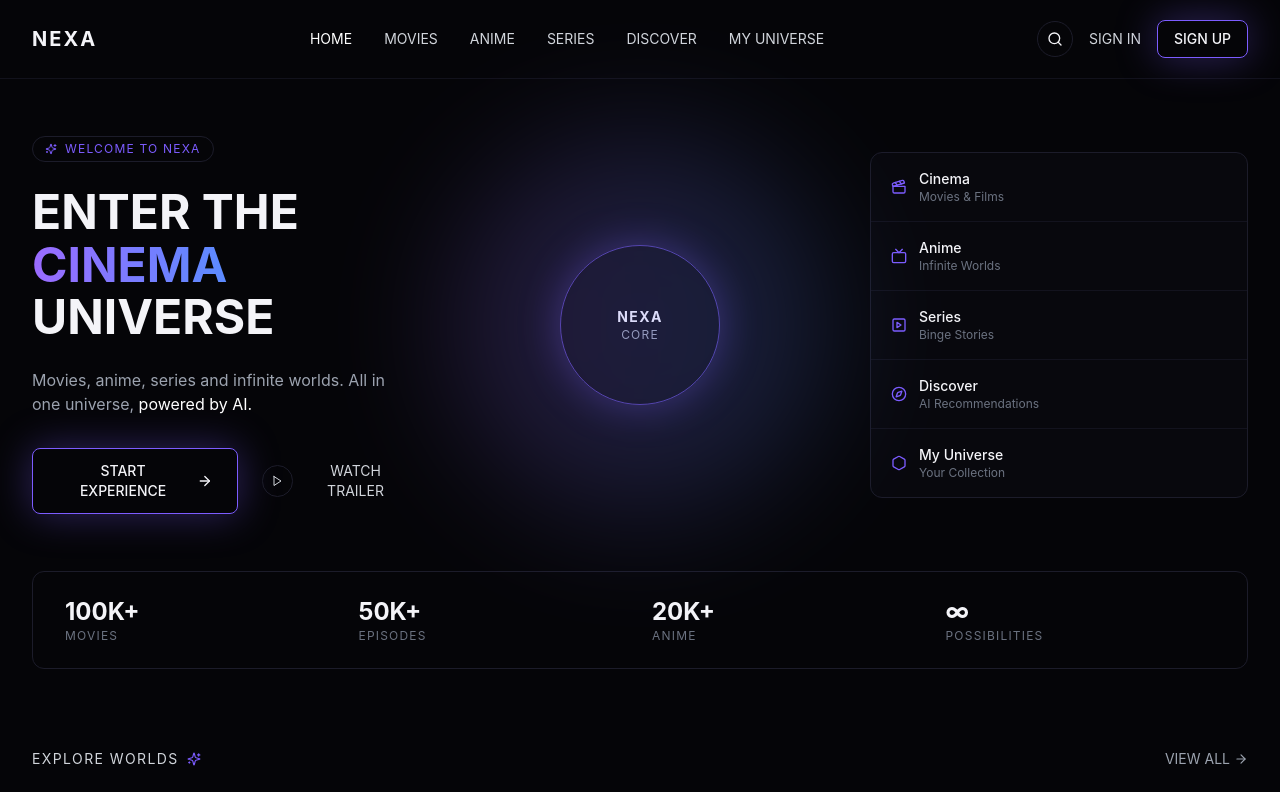
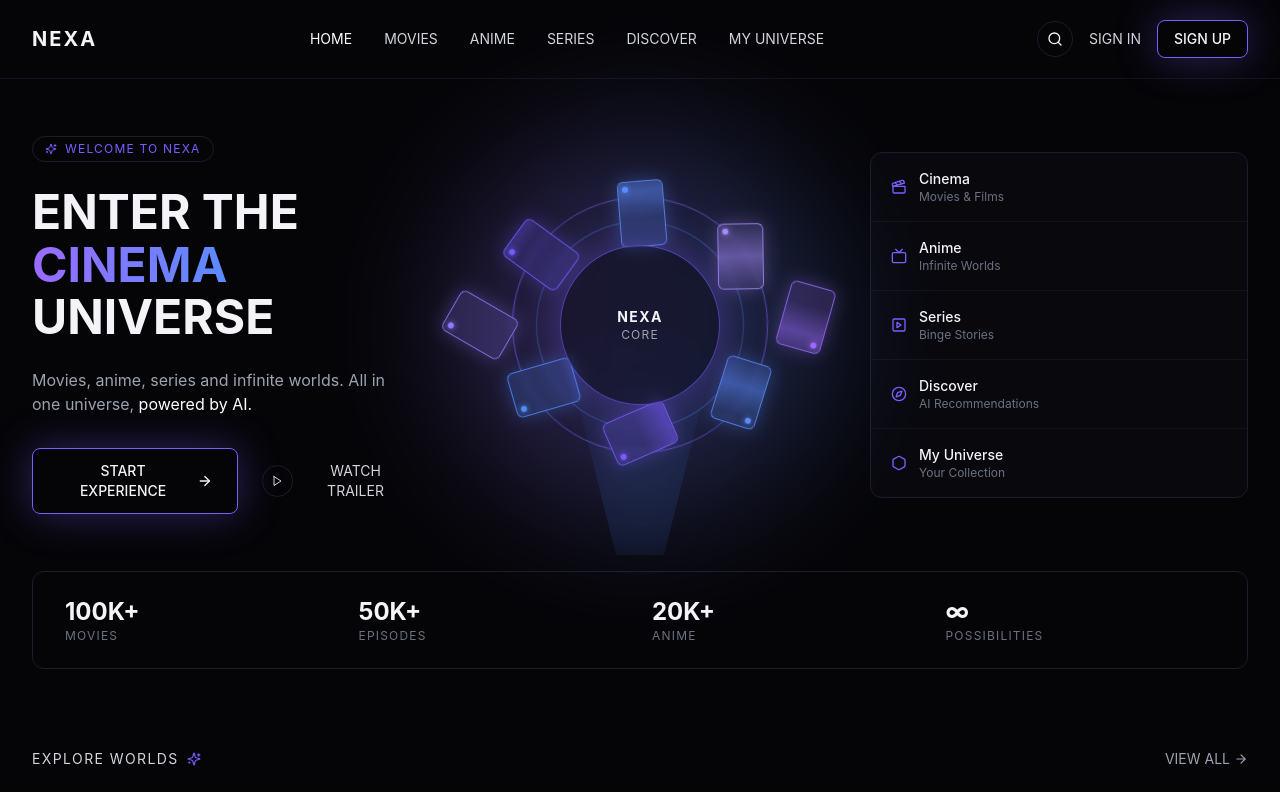
Before and after one commit to snsesu/Tzi, a Next.js app: page / in a window 1280 px wide. Shown: the top 792 px of the page. Built offline with nearby package versions, Linux system fonts and the light colour scheme.

Commit message:
Wire NexaCoreOrbit into Hero (replace static circle with animated orbiting cards)

```diff
--- a/components/Hero.tsx
+++ b/components/Hero.tsx
@@ -1,4 +1,5 @@
 import { Play, ArrowRight, Clapperboard, Tv, PlaySquare, Compass, Hexagon, Sparkles } from "lucide-react";
+import NexaCoreOrbit from "./NexaCoreOrbit";
 
 const sideLinks = [
   { icon: Clapperboard, title: "Cinema", sub: "Movies & Films" },
@@ -47,13 +48,7 @@ export default function Hero() {
           </div>
         </div>
 
-        <div className="relative flex items-center justify-center w-[380px] h-[380px] mx-auto">
-          <div className="absolute inset-0 rounded-full bg-nexa-gradient opacity-20 blur-3xl" />
-          <div className="w-40 h-40 rounded-full border border-nexa-purple/60 flex flex-col items-center justify-center text-center shadow-glow">
-            <span className="text-sm font-bold tracking-widest">NEXA</span>
-            <span className="text-xs text-gray-400 tracking-widest">CORE</span>
-          </div>
-        </div>
+        <NexaCoreOrbit />
 
         <div className="hidden lg:block bg-nexa-panel/60 border border-nexa-border rounded-xl divide-y divide-nexa-border/60">
           {sideLinks.map(({ icon: Icon, title, sub }) => (
```
